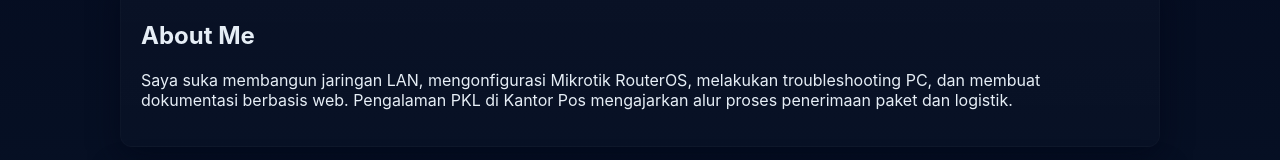
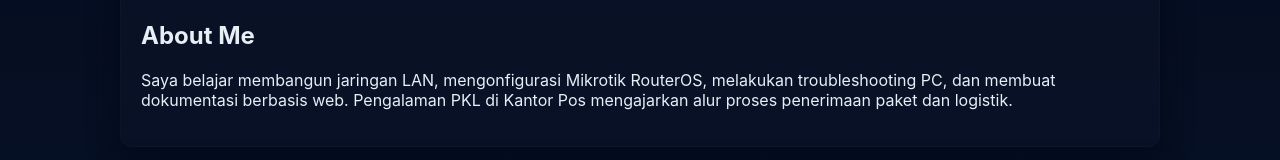
Before and after one commit to ujangmarwan0812-ship-it/marwan---portofolio-, a plain HTML site: page index.html in a window 1280 px wide. Shown: the part 607-767 px from the top of the page. Drawn offline with Linux system fonts and the light colour scheme.

Commit message:
Update index.html

```diff
--- a/index.html
+++ b/index.html
@@ -52,7 +52,7 @@
   <main class="site-main">
     <section id="about" class="card reveal-up">
       <h2>About Me</h2>
-      <p>Saya suka membangun jaringan LAN, mengonfigurasi Mikrotik RouterOS, melakukan troubleshooting PC, dan membuat dokumentasi berbasis web. Pengalaman PKL di Kantor Pos mengajarkan alur proses penerimaan paket dan logistik.</p>
+      <p>Saya belajar membangun jaringan LAN, mengonfigurasi Mikrotik RouterOS, melakukan troubleshooting PC, dan membuat dokumentasi berbasis web. Pengalaman PKL di Kantor Pos mengajarkan alur proses penerimaan paket dan logistik.</p>
     </section>
 
     <section id="skills" class="card reveal-up delay-1">
```
